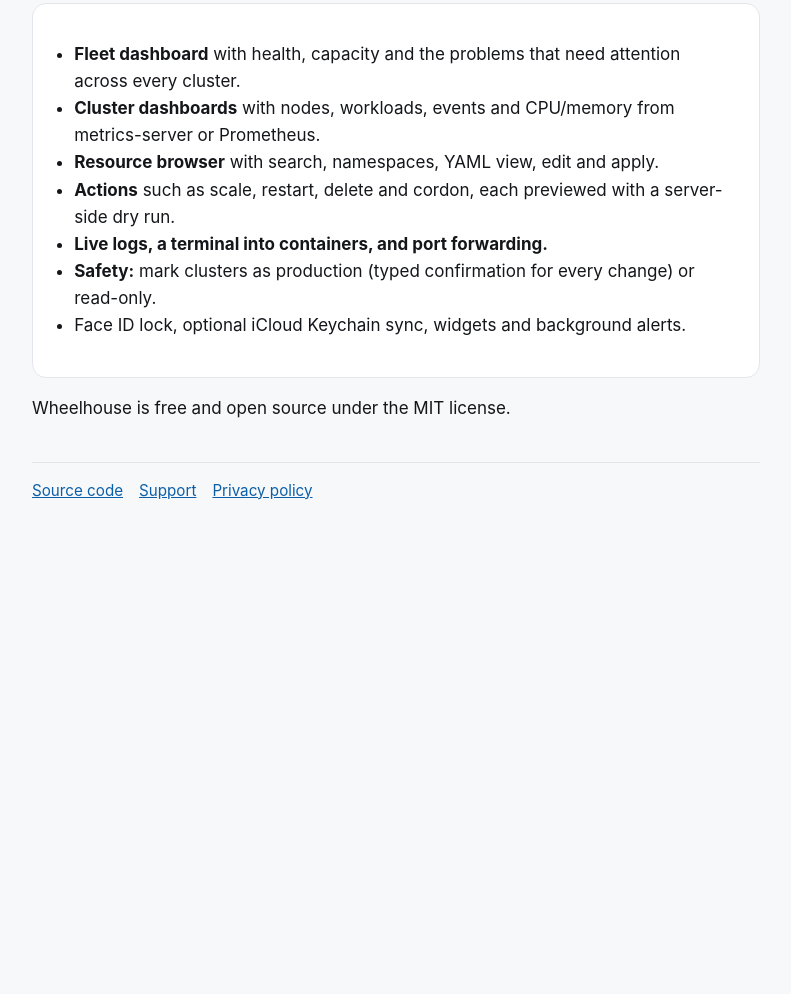
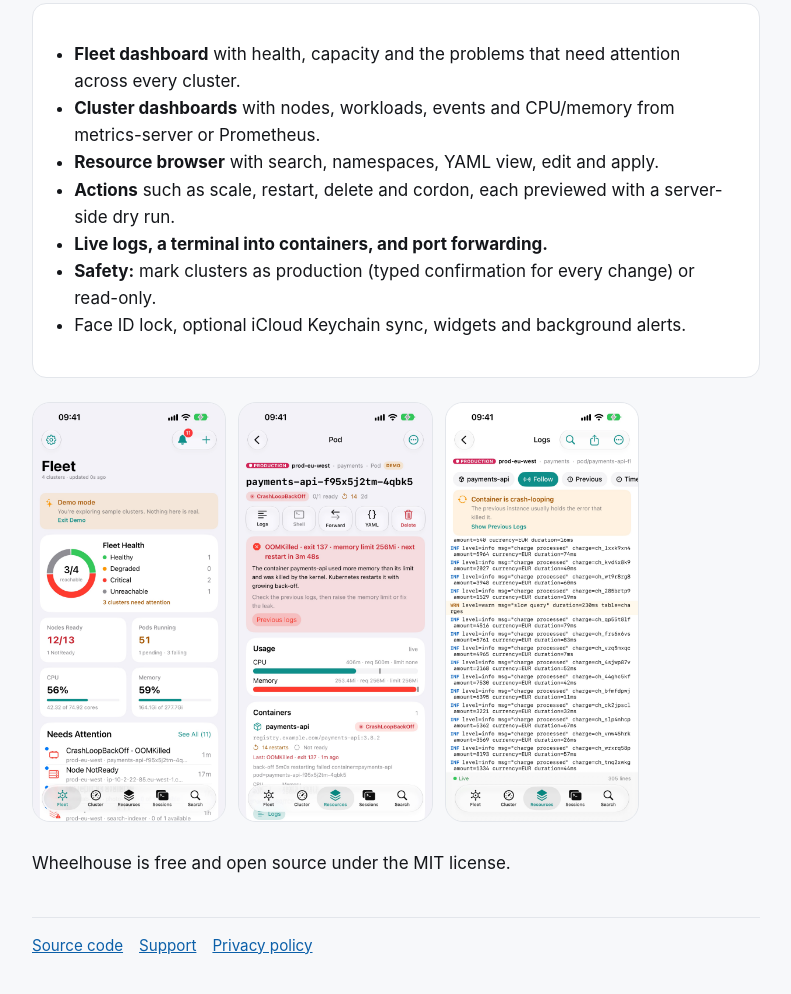
Before and after one commit to ahmadrezaei/wheelhouse, a plain HTML site: page docs/index.html in a window 1280 px wide. Shown: the part 248-1242 px from the top of the page, without its empty margins (244-1035 px from the left). Before the commit the page ends 815 px from the top, so only its background shows below. Drawn offline with Linux system fonts and the light colour scheme.

Commit message:
Add app screenshots to the website

```diff
--- a/docs/index.html
+++ b/docs/index.html
@@ -23,6 +23,11 @@
       <li>Face ID lock, optional iCloud Keychain sync, widgets and background alerts.</li>
     </ul>
   </div>
+  <div class="shots">
+    <img src="screenshots/iphone-01-fleet.jpg" alt="Fleet dashboard" loading="lazy">
+    <img src="screenshots/iphone-03-pod-diagnosis.jpg" alt="Crash-looping pod with diagnosis" loading="lazy">
+    <img src="screenshots/iphone-04-logs.jpg" alt="Live container logs" loading="lazy">
+  </div>
   <p>Wheelhouse is free and open source under the MIT license.</p>
   <nav>
     <a href="https://github.com/ahmadrezaei/wheelhouse">Source code</a>
--- a/docs/style.css
+++ b/docs/style.css
@@ -15,3 +15,6 @@ a{color:var(--link)}
 ul{padding-left:1.2rem}
 nav{display:flex;flex-wrap:wrap;gap:16px;margin-top:40px;padding-top:16px;border-top:1px solid var(--line);font-size:.95rem}
 .tag{display:inline-block;color:var(--accent);font-weight:600;font-size:.85rem;letter-spacing:.04em;text-transform:uppercase}
+.shots{display:flex;gap:12px;overflow-x:auto;margin:24px 0;padding-bottom:4px}
+.shots img{height:420px;max-width:none;border-radius:18px;border:1px solid var(--line)}
+@media (max-width:600px){.shots img{height:340px}}
```
Also changed, not shown: docs/screenshots/ipad-02-cluster.jpg (added), docs/screenshots/ipad-03-pod-diagnosis.jpg (added), docs/screenshots/ipad-04-logs.jpg (added), docs/screenshots/ipad-05-yaml.jpg (added), docs/screenshots/ipad-06-deployment.jpg (added), docs/screenshots/iphone-01-fleet.jpg (added), docs/screenshots/iphone-02-cluster.jpg (added), docs/screenshots/iphone-03-pod-diagnosis.jpg (added), docs/screenshots/iphone-04-logs.jpg (added), docs/screenshots/iphone-05-yaml.jpg (added), docs/screenshots/iphone-06-node.jpg (added).
